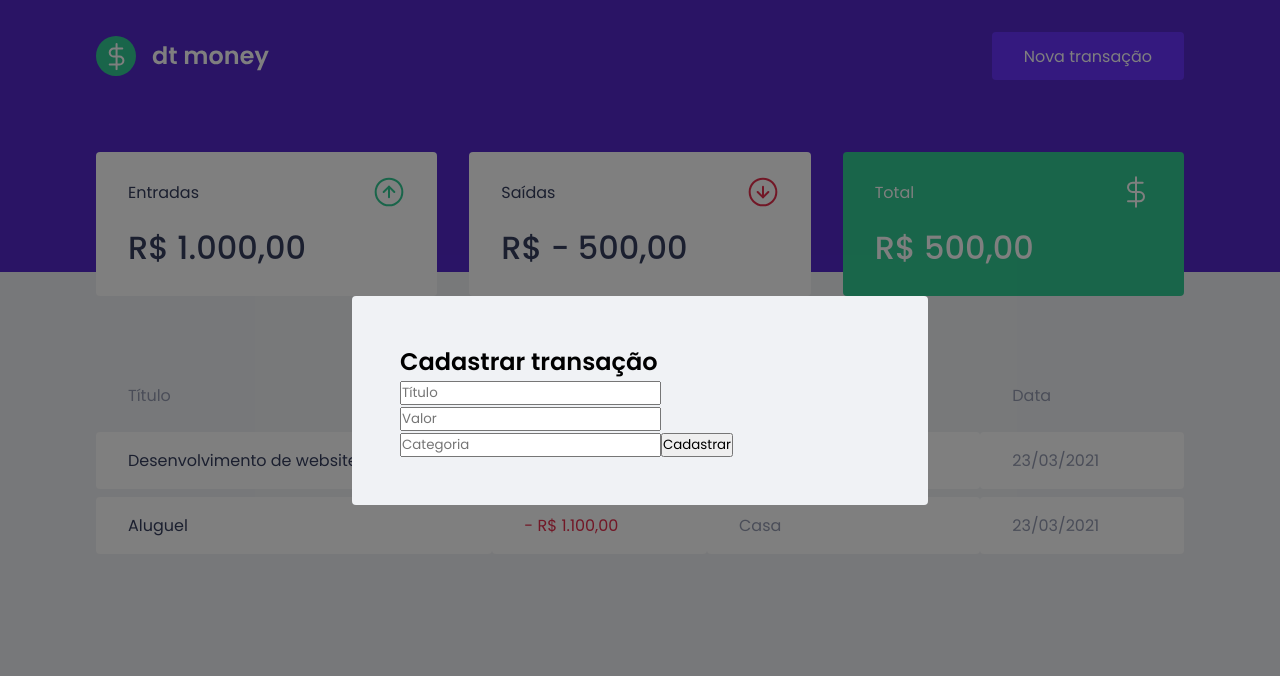
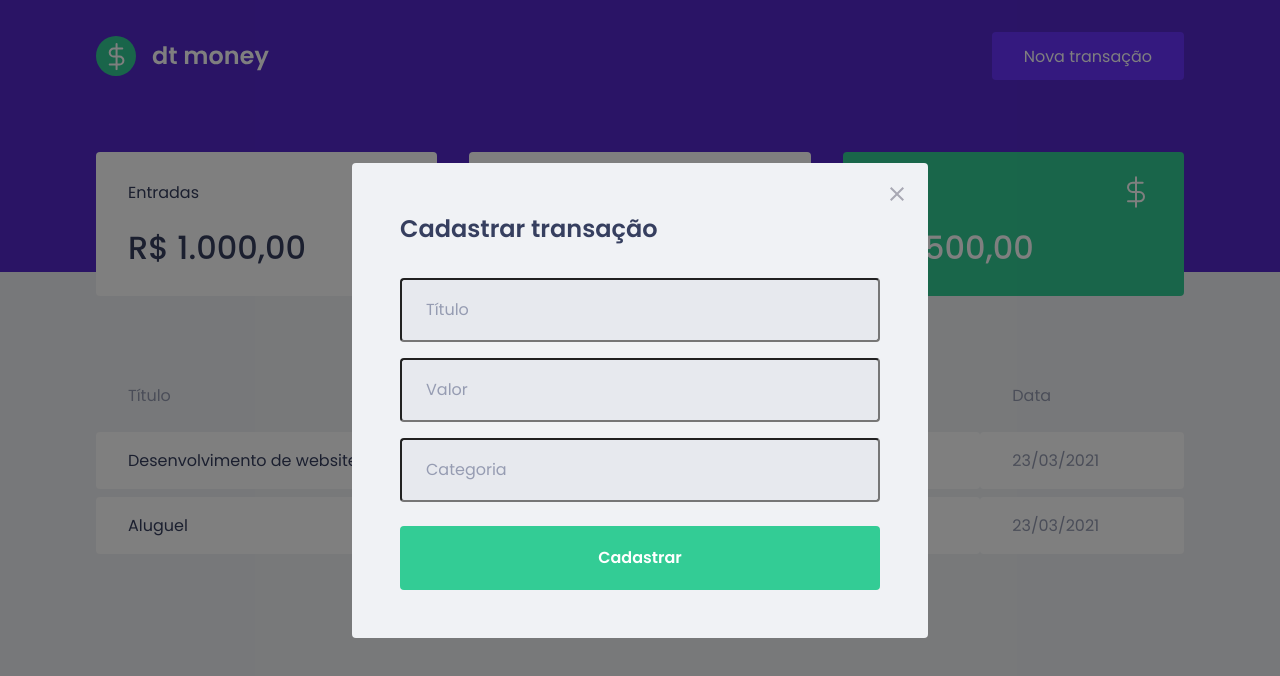
Before and after one commit to RodrigoSaantos/dtmoney, a React (Create React App) app: page / in a window 1280 px wide. Both pictures are taken after a click on the button "Nova transação". Shown: the top 676 px of the page. Built offline with nearby package versions, Linux system fonts and the light colour scheme; no server answers; what miragejs would draw is missing.

Commit message:
Styling modal

```diff
--- a/src/components/NewTransactionModal/index.tsx
+++ b/src/components/NewTransactionModal/index.tsx
@@ -1,5 +1,6 @@
 import Modal from "react-modal";
 import { Container } from "./styles";
+import closeImg from "../../assets/fechar.svg";
 
 interface NewTransactionModalProps {
   isOpen: boolean;
@@ -17,6 +18,14 @@
       overlayClassName="react-modal-overlay"
       className="react-modal-content"
     >
+      <button
+        type="button"
+        onClick={onRequestClose}
+        className="react-modal-close"
+      >
+        <img src={closeImg} alt="Fechar modal" />
+      </button>
+
       <Container>
         <h2>Cadastrar transação</h2>
 
--- a/src/components/NewTransactionModal/styles.ts
+++ b/src/components/NewTransactionModal/styles.ts
@@ -1,3 +1,47 @@
 import styled from "styled-components";
 
-export const Container = styled.form``;
+export const Container = styled.form`
+  h2 {
+    color: var(--text-title);
+    font-size: 1.5rem;
+    margin-bottom: 2rem;
+  }
+
+  input {
+    width: 100%;
+    padding: 0 1.5rem;
+    height: 4rem;
+    border-radius: 0.25rem;
+    background: var(--input-background);
+
+    font-weight: 400;
+    font-size: 1rem;
+
+    &::placeholder {
+      color: var(--text-body);
+    }
+
+    & + input {
+      margin-top: 1rem;
+    }
+  }
+
+  button[type="submit"] {
+    width: 100%;
+    padding: 0 1.5rem;
+    height: 4rem;
+    background: var(--green);
+    color: #fff;
+    border-radius: 0.25rem;
+    border: 0;
+    font-size: 1rem;
+    margin-top: 1.5rem;
+    font-weight: 600;
+
+    transition: filter 0.2s;
+
+    &:hover {
+      filter: brightness(0.9);
+    }
+  }
+`;
--- a/src/styles/global.ts
+++ b/src/styles/global.ts
@@ -10,6 +10,7 @@
     --text-title: #363F5F;
     --text-body: #969CB2;
     --shape: #ffffff;
+    --input-background: #e7e9ee;
 
   }
 
@@ -74,4 +75,17 @@
     position: relative;
     border-radius: 0.25rem;
   }
+
+  .react-modal-close {
+    position: absolute;
+    right: 1.5rem;
+    top: 1.5rem;
+    border: 0;
+    background: transparent;
+
+    transition: filter 0.2s;
+    &:hover {
+      filter: brightness(0.8);
+    }
+  }
 `;
```
